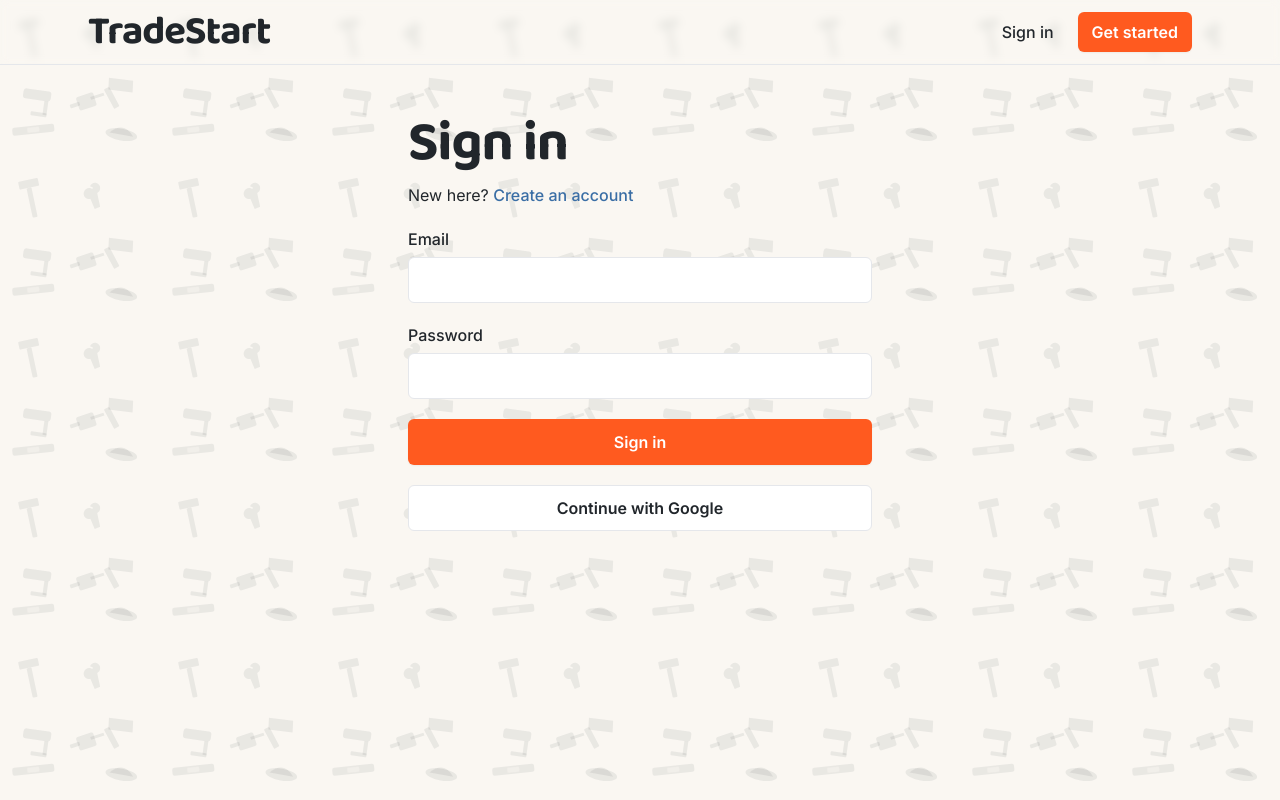
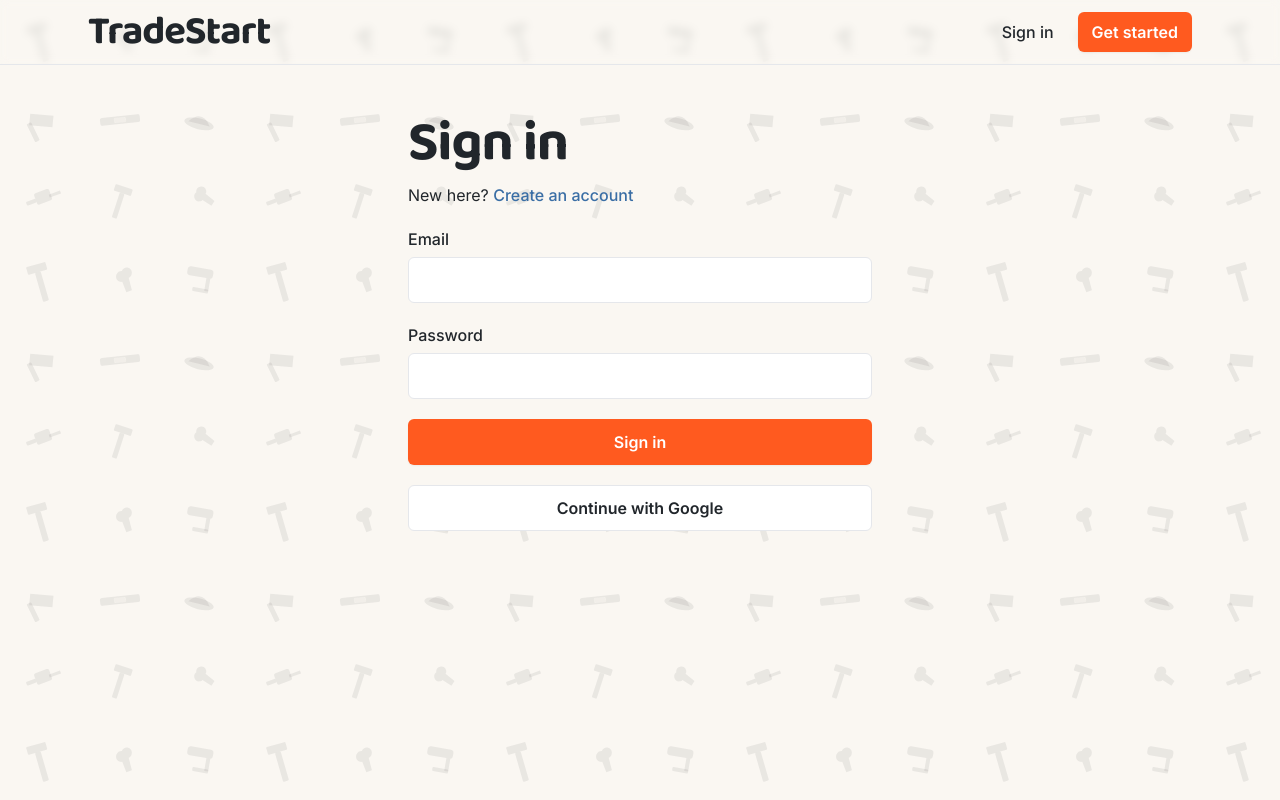
Before and after one commit to hirefastcareers/tradesboard, a Next.js app: page /sign-in in a window 1280 px wide. Built offline with nearby package versions, Linux system fonts and the light colour scheme.

Commit message:
Fix uneven tool background tiling
Rebuild the pattern as a regular 3x3 lattice so edge spacing matches
internal spacing when the SVG repeats.

Co-authored-by: hirefastcareers <hirefastcareers@users.noreply.github.com>

```diff
--- a/app/globals.css
+++ b/app/globals.css
@@ -21,7 +21,7 @@ body {
   background-color: var(--workshop-white);
   background-image: url("/tool-pattern.svg");
   background-repeat: repeat;
-  background-size: 160px 160px;
+  background-size: 240px 240px;
   background-attachment: scroll;
   font-family: var(--font-inter), system-ui, sans-serif;
 }
@@ -43,7 +43,7 @@ h4 {
     background-color: var(--workshop-white);
     background-image: url("/tool-pattern.svg");
     background-repeat: repeat;
-    background-size: 160px 160px;
+    background-size: 240px 240px;
   }
 }
 
```
Also changed, not shown: public/tool-pattern.svg.
